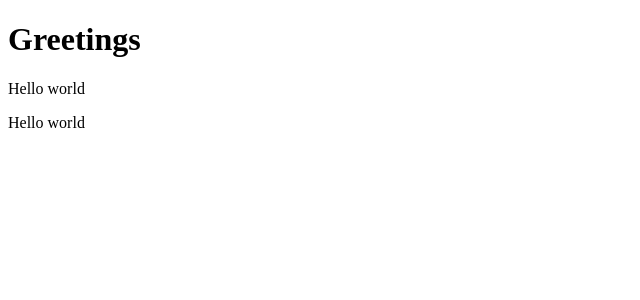
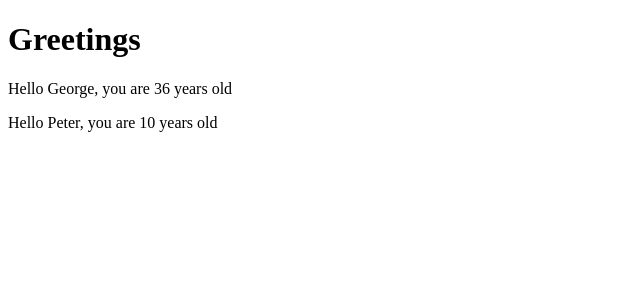
Before and after one commit to Reignu/fullstackopen, a React (Vite) app in the folder introdemo/: page / in a window 1280 px wide. Shown: the top 300 px of the page, without its empty margins (0-640 px from the left). Built offline with nearby package versions, Linux system fonts and the light colour scheme.

Commit message:
Part 1a: props added

```diff
--- a/introdemo/src/App.jsx
+++ b/introdemo/src/App.jsx
@@ -1,17 +1,21 @@
-const Hello = () => {
+const Hello = (props) => {
+  console.log(props)
   return (
     <div>
-      <p>Hello world</p>
+      <p>Hello {props.name}, you are {props.age} years old</p>
     </div>
   )
 }
 
 const App = () => {
+  const name = 'Peter'
+  const age = 10
+
   return (
     <div>
       <h1>Greetings</h1>
-      <Hello />
-      <Hello />
+      <Hello name='George' age={26+10} />
+      <Hello name={name} age={age} />
     </div>
   )
 }
```
